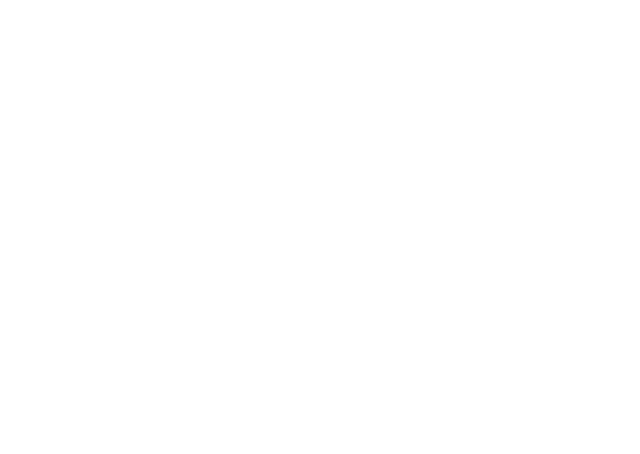
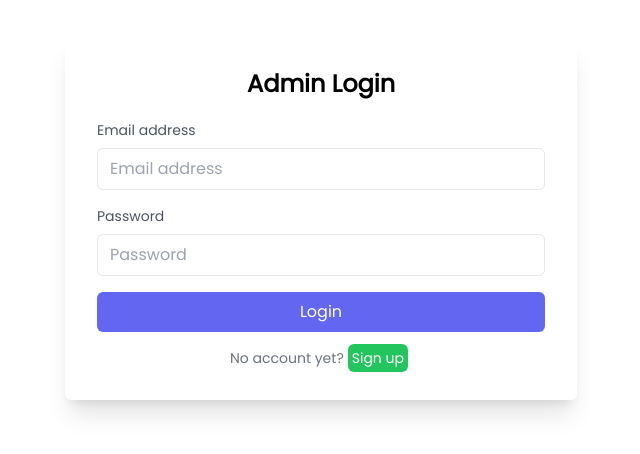
Before and after one commit to abdelrahman12222/react-redux-app, a React (Vite) app: page /login in a window 1280 px wide. Before the commit this address had no page. Shown: the top 454 px of the page, without its empty margins (319-959 px from the left). Built offline with nearby package versions, Linux system fonts and the light colour scheme; no server answers.

Commit message:
authWithFireBase

```diff
--- a/src/App.jsx
+++ b/src/App.jsx
@@ -10,7 +10,27 @@
 import HomeDsh from "./dashboard/pages/HomeDsh";
 import ProfileDsh from "./dashboard/pages/ProfileDsh";
 import ProductDsh from "./dashboard/pages/ProductDsh";
+import { onAuthStateChanged } from "firebase/auth";
+import { auth } from "./Firebase";
+import Login from "./dashboard/auth/Login";
+import SignUp from "./dashboard/auth/SignUp";
 function App() {
+  const [userStatus, setUserStatus] = useState(false);
+  useEffect(() => {
+    onAuthStateChanged(auth, (user) => {
+      if (user) {
+        const uid = user.uid;
+        // ...
+        setUserStatus(true);
+        console.log("uid", uid);
+      } else {
+        // User is signed out
+        // ...
+        setUserStatus(false);
+        console.log("user is logged out");
+      }
+    });
+  }, []);
   return (
     <div className="App container-fluid  ">
       <Routes>
@@ -27,11 +47,16 @@
           <Route path="/" element={<Home />} />
           <Route path="/view/:id" element={<ViewProduct />} />
         </Route>
-        <Route path="/dashboard" element={<Dashboard />}>
-        <Route path="/dashboard" element={<HomeDsh />}/>
-          <Route path="products" element={<ProductDsh />} />
-          <Route path="profile" element={<ProfileDsh />} />
-        </Route>
+
+          <Route path="/dashboard" element={<Dashboard />}>
+            {/* <Route path="/dashboard" element={<HomeDsh />} /> */}
+            <Route path="index" element={<HomeDsh />} />
+            <Route path="products" element={<ProductDsh />} />
+            <Route path="profile" element={<ProfileDsh />} />
+          </Route>
+          <Route path="/login" element={<Login />} />
+          <Route path="/signup" element={<SignUp/>} />
+
       </Routes>
     </div>
   );
--- a/src/Firebase.js
+++ b/src/Firebase.js
@@ -1,4 +1,6 @@
 import { initializeApp } from "firebase/app";
+import { getAuth } from "firebase/auth";
+
 const firebaseConfig = {
   apiKey: "AIzaSyCq7PDe7UAdB9cA2I0xqO8eqjl3ZjLfsOQ",
   authDomain: "ecommerce-bfa93.firebaseapp.com",
@@ -10,3 +12,6 @@
 };
 
 const app = initializeApp(firebaseConfig);
+// Initialize Firebase Authentication and get a reference to the service
+export const auth = getAuth(app);
+export default app;
--- a/src/componenets/navbar/Navbar.jsx
+++ b/src/componenets/navbar/Navbar.jsx
@@ -57,7 +57,7 @@
                 <Link to="/">Home</Link>
               </li>
               <li>
-                <Link  to={"/dashboard"}>Admin</Link>
+                <Link  to={"/dashboard/index"}>Admin</Link>
               </li>
               <li>
                 <a href="#!" onClick={() => setOn(!on)}>
--- a/src/dashboard/Dashboard.jsx
+++ b/src/dashboard/Dashboard.jsx
@@ -1,19 +1,48 @@
-import React from "react";
+import React, { useState } from "react";
 import { Link, Outlet } from "react-router-dom";
 import HomeCard from "./cards/HomeCard";
 import NavbarDsh from "./navbar/NavbarDsh";
 import SidebarDsh from "./dsh-sidebar/SidebarDsh";
+import { onAuthStateChanged } from "firebase/auth";
+import { useNavigate } from "react-router-dom";
+import { useEffect } from "react";
+import { auth } from "../Firebase";
 
 const Dashboard = () => {
-  return (
-    <div className=" flex min-h-screen gap-1 overflow-hidden max-h-screen   bg-gray-200   ">
+  const [userStatus, setUserStatus] = useState(false);
+  const navigate = useNavigate();
+  useEffect(() => {
+    onAuthStateChanged(auth, (user) => {
+      if (user) {
+        const uid = user.uid;
+        // ...
+        setUserStatus(true);
+        console.log("uid", uid);
+      } else {
+        // User is signed out
+        // ...
+        setUserStatus(false);
+        console.log("user is logged out");
+        navigate("/login");
+      }
+    });
+  }, []);
+
+  return(
+
+    userStatus&&  (
+
+      <div className=" flex min-h-screen gap-1 overflow-hidden max-h-screen   bg-gray-200   ">
       <SidebarDsh />
       <div className="    w-full flex  flex-col overflow-auto   ">
-        <NavbarDsh />
-        <Outlet />
+      <NavbarDsh />
+      <Outlet />
       </div>
-    </div>
-  );
+      </div>
+      )
+
+      );
+
 };
 
 export default Dashboard;
--- /dev/null
+++ b/src/dashboard/auth/Login.jsx
@@ -0,0 +1,92 @@
+import React, { useState } from "react";
+import { signInWithEmailAndPassword } from "firebase/auth";
+import { auth } from "../../Firebase";
+import { NavLink, useNavigate } from "react-router-dom";
+
+const Login = () => {
+  const navigate = useNavigate();
+  const [email, setEmail] = useState("");
+  const [password, setPassword] = useState("");
+
+  const onLogin = (e) => {
+    e.preventDefault();
+    signInWithEmailAndPassword(auth, email, password)
+      .then((userCredential) => {
+        // Signed in
+        const user = userCredential.user;
+        navigate("/dashboard/index");
+        console.log(user);
+      })
+      .catch((error) => {
+        const errorCode = error.code;
+        const errorMessage = error.message;
+        console.log(errorCode, errorMessage);
+      });
+  };
+
+  return (
+    <>
+      <main className=" mt-9">
+        {" "}
+        <section class="max-w-lg mx-auto bg-white p-8 rounded-md shadow-xl">
+          {" "}
+          <div>
+            <p class="text-2xl mb-5 text-center font-semibold"> Admin Login </p>
+            <form>
+              <div class="mb-4">
+                <label
+                  for="email-address"
+                  class="block mb-2 text-sm text-gray-600"
+                >
+                  Email address
+                </label>
+                <input
+                  id="email-address"
+                  name="email"
+                  type="email"
+                  required
+                  placeholder="Email address"
+                  class="w-full px-3 py-2 text-gray-700 border rounded-md focus:border-indigo-500 focus:outline-none focus:ring"
+                  onChange={(e) => setEmail(e.target.value)}
+                />
+              </div>
+
+              <div class="mb-4">
+                <label for="password" class="block mb-2 text-sm text-gray-600">
+                  Password
+                </label>
+                <input
+                  id="password"
+                  name="password"
+                  type="password"
+                  required
+                  placeholder="Password"
+                  class="w-full px-3 py-2 text-gray-700 border rounded-md focus:border-indigo-500 focus:outline-none focus:ring"
+                  onChange={(e) => setPassword(e.target.value)}
+                />
+              </div>
+
+              <button
+                onClick={onLogin}
+                class="w-full px-3 py-2 text-white bg-indigo-500 rounded-md"
+              >
+                Login
+              </button>
+            </form>
+            <p className="text-sm text-gray-500  text-center mt-4">
+              No account yet?
+              <NavLink
+                to="/signup"
+                className="bg-green-500 text-white mx-1 p-1 rounded-md "
+              >
+                 Sign up
+              </NavLink>
+            </p>
+          </div>
+        </section>{" "}
+      </main>
+    </>
+  );
+};
+
+export default Login;
--- /dev/null
+++ b/src/dashboard/auth/SignUp.jsx
@@ -0,0 +1,98 @@
+import React, { useState } from "react";
+import { NavLink, useNavigate } from "react-router-dom";
+import { createUserWithEmailAndPassword } from "firebase/auth";
+import { auth } from "../../Firebase";
+
+const SignUp = () => {
+  const navigate = useNavigate();
+
+  const [email, setEmail] = useState("");
+  const [password, setPassword] = useState("");
+
+  const onSubmit = async (e) => {
+    e.preventDefault();
+
+    await createUserWithEmailAndPassword(auth, email, password)
+      .then((userCredential) => {
+        // Signed in
+        const user = userCredential.user;
+        console.log(user);
+        navigate("/login");
+        // ...
+      })
+      .catch((error) => {
+        const errorCode = error.code;
+        const errorMessage = error.message;
+        console.log(errorCode, errorMessage);
+        // ..
+      });
+  };
+
+  return (
+    <main className="mt-9" >
+      {" "}
+      <section class="max-w-lg mx-auto bg-white p-8 rounded-md shadow-lg">
+        {" "}
+        <div>
+          {" "}
+          <div>
+            {" "}
+            <h1 class="text-2xl mb-4 text-center font-semibold">Create Account</h1>{" "}
+            <form>
+              {" "}
+              <div class="mb-4">
+                {" "}
+                <label
+                  for="email-address"
+                  class="block mb-2 text-sm text-gray-600"
+                >
+                  {" "}
+                  Email address{" "}
+                </label>{" "}
+                <input
+                  type="email"
+                  label="Email address"
+                  value={email}
+                  onChange={(e) => setEmail(e.target.value)}
+                  required
+                  placeholder="Email address"
+                  class="w-full px-3 py-2 text-gray-700 border rounded-md focus:border-indigo-500 focus:outline-none focus:ring"
+                />{" "}
+              </div>
+              <div class="mb-4">
+                <label for="password" class="block mb-2 text-sm text-gray-600">
+                  Password
+                </label>
+                <input
+                  type="password"
+                  label="Create password"
+                  value={password}
+                  onChange={(e) => setPassword(e.target.value)}
+                  required
+                  placeholder="Password"
+                  class="w-full px-3 py-2  text-gray-700 border rounded-md focus:border-indigo-500 focus:outline-none focus:ring"
+                />
+              </div>
+              <button
+                type="submit"
+                onClick={onSubmit}
+                class="w-full px-3 py-2 text-white bg-green-500  rounded-md"
+              >
+                Sign up
+              </button>
+            </form>
+            <p class="text-sm text-gray-500 text-center mt-3">
+              Already have an account?{" "}
+              <NavLink to="/login" className=" text-white bg-indigo-500  rounded-lg p-1">
+                {" "}
+                Sign in
+              </NavLink>
+            </p>
+          </div>
+        </div>
+      </section>{" "}
+    </main>
+  );
+};
+
+export default SignUp;
--- a/src/dashboard/dsh-sidebar/SidebarDsh.scss
+++ b/src/dashboard/dsh-sidebar/SidebarDsh.scss
@@ -1,5 +1,10 @@
 .sidebar {
   @apply bg-zinc-800 min-w-[250px] max-h-[95vh] rounded-xl m-4 py-3 flex flex-col  overflow-auto;
+
+  .active{
+
+    @apply bg-pink-600 rounded-md  ;
+  }
 }
 
 @media (max-width: 700px) {
@@ -14,4 +19,6 @@
 
       @apply -translate-x-72;
   }
+
+
 }
```
Also changed, not shown: src/dashboard/dsh-sidebar/SidebarDsh.jsx (+11 -11 lines), src/dashboard/navbar/NavbarDsh.jsx (+26 -7 lines).
